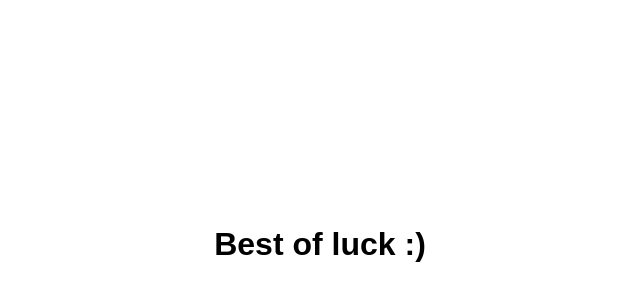
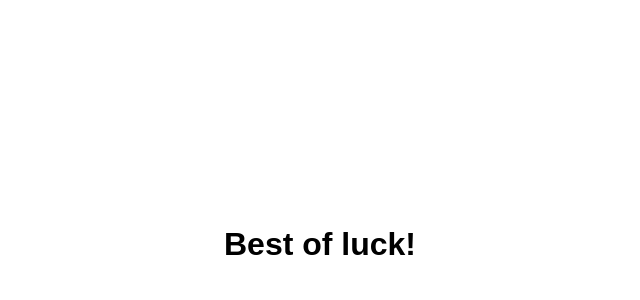
Before and after one commit to davidharket/seesvee.com, a React (Create React App) app: page / in a window 1280 px wide. Shown: the part 156-456 px from the top of the page, without its empty margins (320-960 px from the left). Built offline with nearby package versions, Linux system fonts and the light colour scheme.

Commit message:
Test App

```diff
--- a/src/App.js
+++ b/src/App.js
@@ -4,7 +4,7 @@ import './App.css';
 function App() {
   return (
     <div style={{ backgroundColor: 'white', height: '100vh', display: 'flex', justifyContent: 'center', alignItems: 'center' }}>
-      <h1>Best of luck :)</h1>
+      <h1>Best of luck!</h1>
     </div>
   );
 }
```
